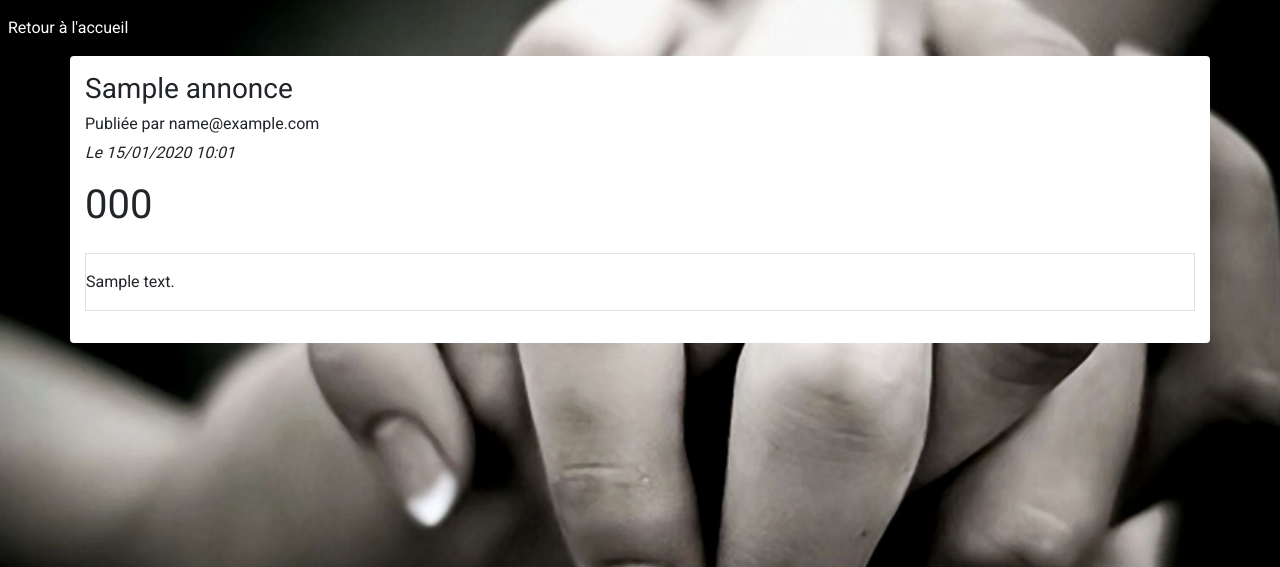
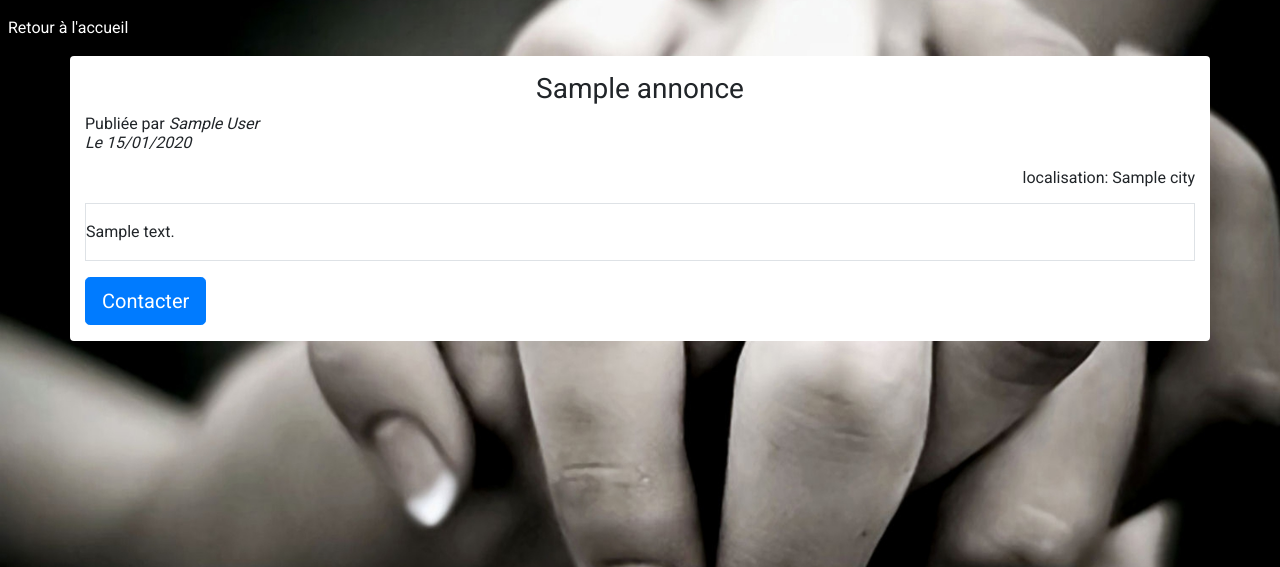
Before and after one commit to Leeloo14/projet-6, a PHP site: template src/view/frontend/annonce-view.html.twig in a window 1280 px wide. Shown: the part 56-623 px from the top of the page. Run offline with PHP 8.4, Linux system fonts and the light colour scheme; the template is opened without the code that fills it: most values are stand-ins (such as "Sample title", 1, 10 or a date in 2020); some libraries are stand-ins or nearby versions.

Commit message:
modif annonce view , add modal

```diff
--- a/index.php
+++ b/index.php
@@ -93,8 +93,8 @@ try {
     }
 
     if (isset($_POST['action']) && $_POST['action'] == 'createAnnonce') {
-        if (!empty($_POST['title']) && !empty($_POST['content'])&& !empty($_POST['typeof']) && !empty($_POST['tel'])&& !empty($_POST['email'])&& !empty($_POST['city'])) {
-            $backendController->addAnnonce($_POST['title'], $_POST['content'],$_POST['typeof'],$_POST['tel'],$_POST['email'],$_POST['city']);
+        if (!empty($_POST['title']) && !empty($_POST['content'])&& !empty($_POST['typeof']) && !empty($_POST['tel'])&& !empty($_POST['email'])&& !empty($_POST['city'])&& !empty($_POST['author'])) {
+            $backendController->addAnnonce($_POST['title'], $_POST['content'],$_POST['typeof'],$_POST['tel'],$_POST['email'],$_POST['city'],$_POST['author']);
         } else {
             throw new Exception('2 Tous les champs ne sont pas remplis !');
         }
--- a/src/controller/BackendController.php
+++ b/src/controller/BackendController.php
@@ -21,9 +21,9 @@ class BackendController
     }
 
     /** Permet de creer une nouvelle annonce*/
-    function addAnnonce($title, $content,$typeof, $tel , $email, $city)
+    function addAnnonce($title, $content,$typeof, $tel , $email, $city, $author)
     {
-        $affectedLines = $this->annonceDao->createAnnonce($title, $content,$typeof, $tel, $email, $city);
+        $affectedLines = $this->annonceDao->createAnnonce($title, $content,$typeof, $tel, $email, $city, $author);
         ;
 
         if ($affectedLines === false) {
--- a/src/view/backend/new-annonce-view.html.twig
+++ b/src/view/backend/new-annonce-view.html.twig
@@ -19,6 +19,11 @@
                 <div>
                     <input  type="hidden" id="action" name="action" value="createAnnonce"/>
                 </div>
+                <div>
+                    <label for="author">Votre nom</label><br/>
+                    <input id="author" name="author" class="form-control"/>
+                </div>
+
                 <div>
                     <label for="typeof">type</label><br/>
                     <select id="typeof" name="typeof" class="form-control">
--- a/src/view/frontend/annonce-view.html.twig
+++ b/src/view/frontend/annonce-view.html.twig
@@ -12,23 +12,43 @@
 
         <div class="container container-white pt-3 pb-3 rounded ">
 
-            <h3>
+            <h3 class="text-center">
                 {{ annonce.title|escape }}
             </h3>
-            <h6>Publiée par {{ annonce.email|raw }}</h6>
-            <div class="pb-3">
-            <span class="font-italic">Le {{ annonce.creationDate|date("d/m/Y H:m") }}</span>
-            </div>
-            <div class="pb-3">
-                <h1>{{ annonce.tel|raw }}</h1>
-            </div>
+
+            <h6>Publiée par <span class="font-italic">{{ annonce.author|raw }}</span>
+                <p class="font-italic">Le {{ annonce.creationDate|date("d/m/Y") }}</p>
+                <p class="text-right">localisation: {{ annonce.city|raw }}</p> </h6>
+
+
             <div class="pt-3 border">
                 <p>
                     {{ annonce.content|raw }}
                 </p>
             </div>
-            <div class="pb-3">
 
+            <button type="button" class="btn btn-primary btn-lg mt-3" data-toggle="modal" data-target="#myModal">
+                Contacter
+            </button>
+
+            <!-- Modal -->
+            <div class="modal fade" id="myModal" tabindex="-1" role="dialog" aria-labelledby="myModalLabel">
+                <div class="modal-dialog" role="document">
+                    <div class="modal-content">
+                        <div class="modal-header">
+
+                            <h4 class="modal-title" id="myModalLabel">Coordonnées du particulier</h4>
+                        </div>
+                        <div class="modal-body">
+                            Tel: {{ annonce.tel|raw }}
+                           <p> Email: {{ annonce.email|raw }}</p>
+                        </div>
+                        <div class="modal-footer">
+                            <button type="button" class="btn btn-default" data-dismiss="modal">Fermer</button>
+
+                        </div>
+                    </div>
+                </div>
             </div>
 
         </div>
```
Also changed, not shown: src/dao/AnnonceDao.php (+4 -4 lines), src/model/Annonce.php (+12 -0 lines).
